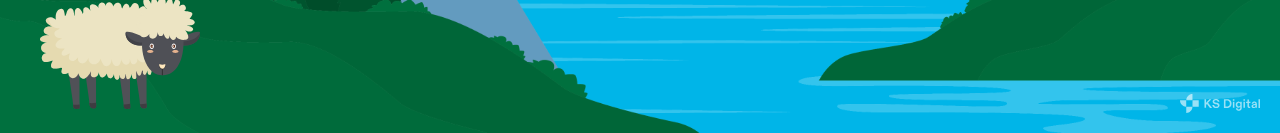
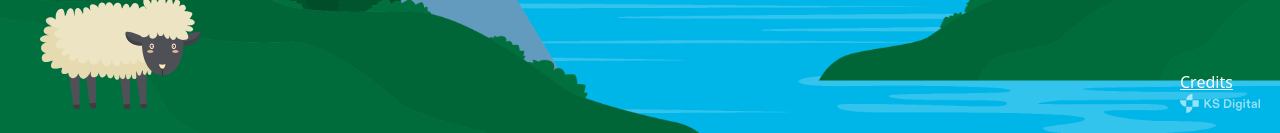
Before and after one commit to danielgud/kommune-flip, a React (Vite) app: page / in a window 1280 px wide. Shown: the part 667-800 px from the top of the page. Built offline with nearby package versions, Linux system fonts and the light colour scheme.

Commit message:
add credits

```diff
--- /dev/null
+++ b/src/components/Credits.tsx
@@ -0,0 +1,36 @@
+import { Button } from "./Button";
+import Modal from "./Modal";
+
+export const Credits = () => {
+  return (
+    <Modal>
+      <h1 className="text-4xl font-bold mb-4">Credits</h1>
+      <p className="text-xl py-4">For KS Digital, Javabin 2024.</p>
+      <ul className="text-xl">
+        <li className="flex justify-between border-b-2 py-4">
+          <a
+            className="text-blue-600 underline"
+            href="https://www.freepik.com/free-vector/hand-drawn-landscape-with-mountains_18895397.htm"
+            target="_blank"
+          >
+            Landskap
+          </a>
+        </li>
+        <li className="flex justify-between border-b-2 py-4">
+          <a
+            className="text-blue-600 underline"
+            href="https://www.freepik.com/free-vector/hand-drawn-farm-animal-collection_4606116.htm"
+            target="_blank"
+          >
+            Sau
+          </a>
+        </li>
+      </ul>
+      <div className="text-center">
+        <Button onClick={() => window.location.reload()}>Ok</Button>
+      </div>
+    </Modal>
+  );
+};
+
+export default Modal;
--- a/src/components/NamePrompt.tsx
+++ b/src/components/NamePrompt.tsx
@@ -11,9 +11,9 @@ export const NamePrompt = ({ onTypedName, time }: NamePromptProps) => {
   const [name, setName] = useState("");
   return (
     <Modal>
-      <h2 className="text-4xl font-bold mb-4">
+      <h1 className="text-4xl font-bold mb-4">
         Bra jobbet! Du brukte {time} sekunder
-      </h2>
+      </h1>
       <p className="text-xl pt-2 pb-4">
         Hva heter du? Fornavn eller nickname holder. For ordens skyld lagrer vi
         ingen data.
--- a/src/components/SplashScreen.tsx
+++ b/src/components/SplashScreen.tsx
@@ -1,5 +1,7 @@
+import { useState } from "react";
 import { Button } from "./Button";
 import { Clouds } from "./Clouds";
+import { Credits } from "./Credits";
 import { Sun } from "./Sun";
 
 interface SplashScreenProps {
@@ -7,6 +9,7 @@ interface SplashScreenProps {
 }
 
 const SplashScreen = ({ onStartGame }: SplashScreenProps) => {
+  const [showCredits, setShowCredits] = useState(false);
   return (
     <div className="flex flex-col items-center h-full overflow-hidden">
       <div className="mr-auto fixed w-full z-10">
@@ -31,11 +34,16 @@ const SplashScreen = ({ onStartGame }: SplashScreenProps) => {
           Zup
         </p>
       </div>
-      <img
-        src="ksd.svg"
-        alt="KS Digital logo"
-        className="absolute bottom-5 right-5 w-20 h-auto opacity-60"
-      />
+      <div className="absolute bottom-5 right-5 w-20 h-auto ">
+        <button
+          className="underline text-white"
+          onClick={() => setShowCredits(true)}
+        >
+          Credits
+        </button>
+        {showCredits && <Credits />}
+        <img className="opacity-60" src="ksd.svg" alt="KS Digital logo" />
+      </div>
     </div>
   );
 };
--- a/src/components/TopList.tsx
+++ b/src/components/TopList.tsx
@@ -14,9 +14,9 @@ interface TopListProps {
 export const TopList = ({ top10, currentResult }: TopListProps) => {
   return (
     <Modal>
-      <h2 className="text-4xl font-bold mb-4">
+      <h1 className="text-4xl font-bold mb-4">
         Bra jobbet, {currentResult.name}
-      </h2>
+      </h1>
       <div>
         Du brukte <em>{currentResult.time}</em> sekunder. Her er topp 10:
       </div>
```
